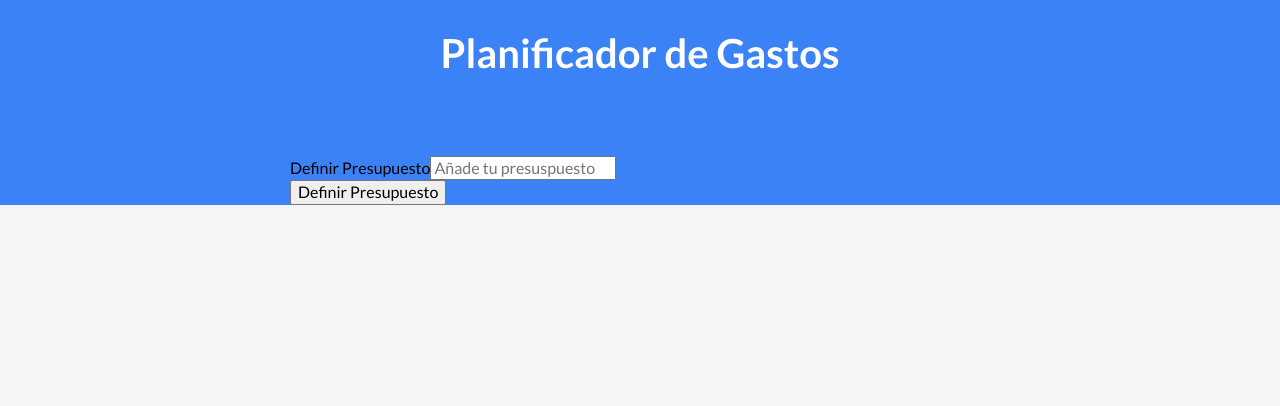
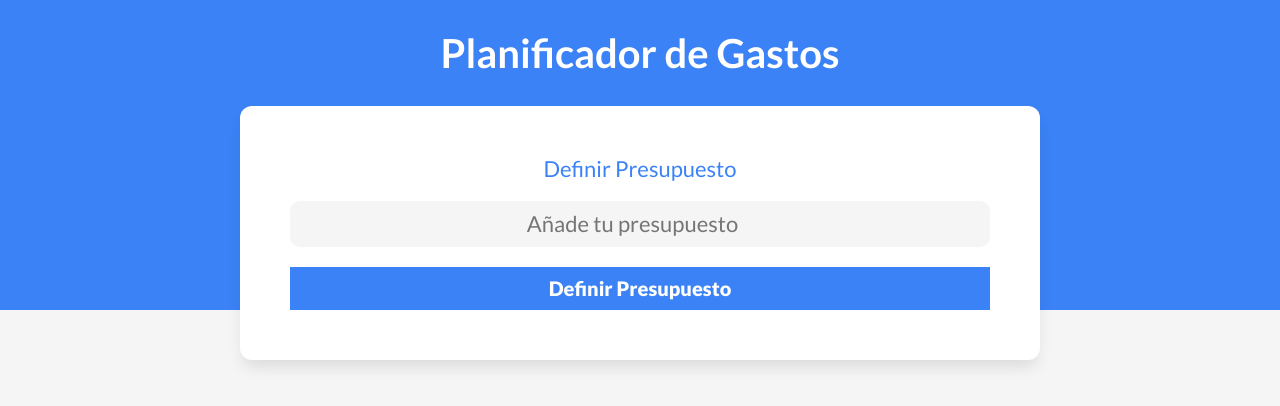
Before and after one commit to mariohood/VUE.JS-3, a Vue app in the folder admin-gastos/: page / in a window 1280 px wide. Shown: the top 406 px of the page. Built offline with nearby package versions, Linux system fonts and the light colour scheme.

Commit message:
Finalizando  Formulario de Presupuesto, Style de Formulario  de Vue 3

```diff
--- a/admin-gastos/src/App.vue
+++ b/admin-gastos/src/App.vue
@@ -67,7 +67,10 @@
     padding: 5rem;
   }
   .sombra {
-
+    box-shadow: 0px 10px 15px -3px rgba(0,0,0,0.1);
+    background-color: var(--blanco);
+    border-radius: 1.2rem;
+    padding: 5rem;
   }
 
 
--- a/admin-gastos/src/components/Presupuesto.vue
+++ b/admin-gastos/src/components/Presupuesto.vue
@@ -3,15 +3,18 @@
 </script>
 
 <template>
-    <form>
+    <form
+        class="presupuesto"
+
+    >
         <div class="campo">
             <label for="nuevo-presupuesto">Definir Presupuesto</label>
 
             <input
                 id="nuevo-presupuesto"
                 class="nuevo-presupuesto"
-                placeholder="Añade tu presuspuesto"
-
+                placeholder="Añade tu presupuesto"
+                type="number"
             />
         </div>
 
@@ -21,5 +24,42 @@
 
 
 <style scoped>
+    .presupuesto {
+        width: 100%;
+    }
+    .campo {
+        display: grid;
+        gap: 2rem;
+    }
+    .presupuesto label {
+        font-size: 2.2rem;
+        text-align: center;
+        color: var(--azul);
+    }
+    .presupuesto input[type="number"] {
+        background-color: var(--gris-claro);
+        border-radius: 1rem;
+        padding: 1rem;
+        border: none;
+        font-size: 2.2rem;
+        text-align: center;
+    }
+    .presupuesto input[type="submit"] {
+        background-color: var(--azul);
+        padding: 1rem;
+        border: none;
+        text-align: center;
+        font-size: 2rem;
+        margin-top: 2rem;
+        color: var(--blanco);
+        font-weight: 900;
+        width: 100%;
+        transition: background-color 300ms ease;
+    }
+    .presupuesto input[type="submit"]:hover {
+        background-color: #1048A4;
+        cursor:pointer;
+    }
 
-</style>
+
+    </style>
```
